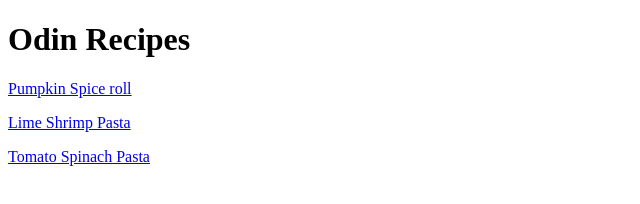
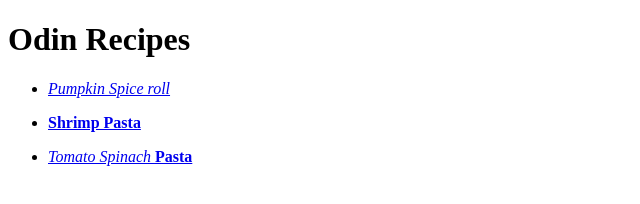
Before and after one commit to Tynthesky/odin-recipes, a plain HTML site: page index.html in a window 1280 px wide. Shown: the whole page, without its empty margins (0-640 px from the left). Drawn offline with Linux system fonts and the light colour scheme.

Commit message:
Make ordered list of links, add "strong"/"em" att
Added a strong and emphasis attributes to links for practice

```diff
--- a/index.html
+++ b/index.html
@@ -7,8 +7,10 @@
 
     <body>
         <h1>Odin Recipes</h1>
-        <p><a href="recipes/PumpkinSpiceRoll.html">Pumpkin Spice roll</a></p>
-        <p><a href="recipes/Limeshrimppasta.html">Lime Shrimp Pasta</a></p>
-        <p><a href="recipes/TomatoPasta.html">Tomato Spinach Pasta</a></p>
+        <ul>
+            <li><p><a href="recipes/PumpkinSpiceRoll.html"><em>Pumpkin Spice roll</em></a></p></li>
+            <li><p><a href="recipes/Limeshrimppasta.html"><strong>Shrimp Pasta</strong></a></p></li>
+            <li><p><a href="recipes/TomatoPasta.html"><em>Tomato Spinach</em> <strong>Pasta</strong></a></p></li>
+        </ul>
     </body>
 </html>
```
